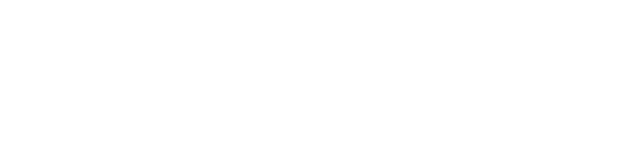
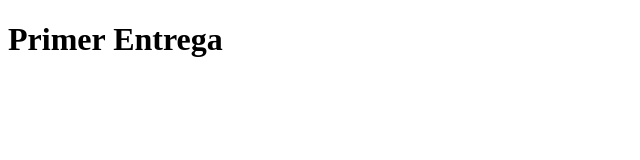
Before and after one commit to Juanchoo08/Entrega-1-JS, a plain HTML site: page index.html in a window 1280 px wide. Shown: the whole page, without its empty margins (0-640 px from the left). Drawn offline with Linux system fonts and the light colour scheme.

Commit message:
h1 agregado

```diff
--- a/index.html
+++ b/index.html
@@ -7,5 +7,7 @@
 </head>
 <body>
 
+    <h1>Primer Entrega</h1>
+
 </body>
 </html>
```
